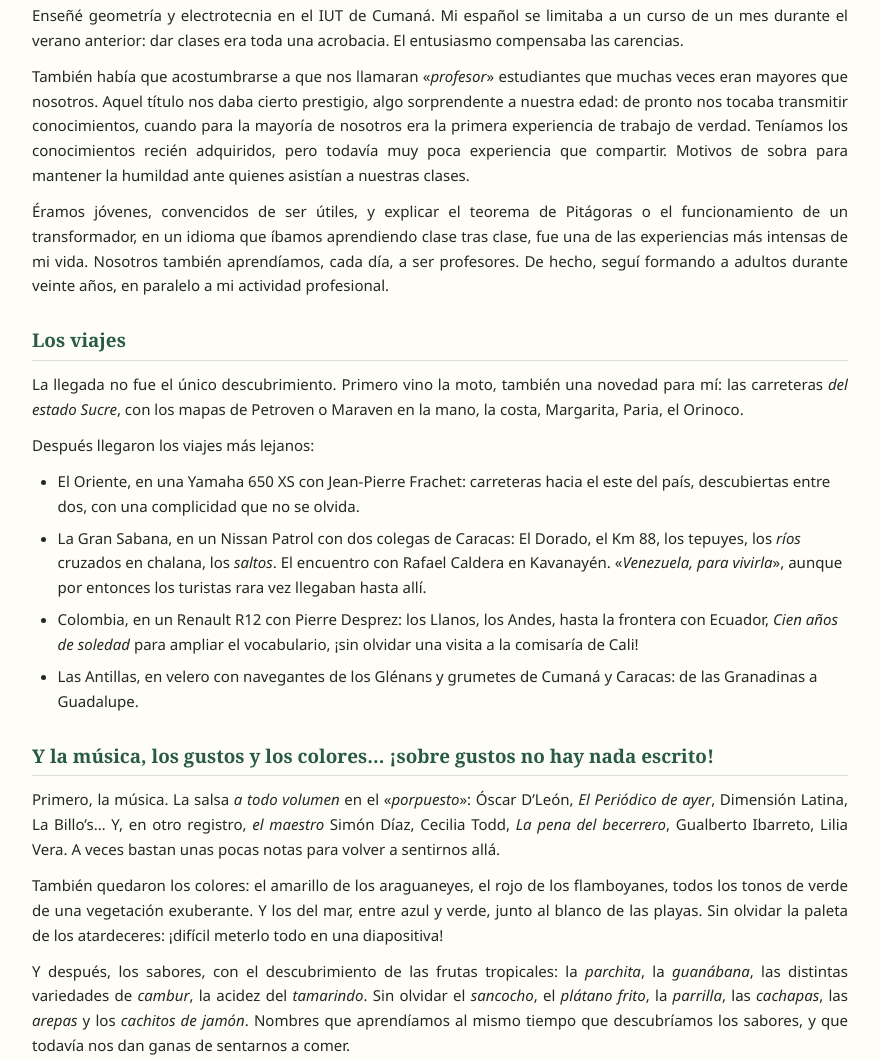
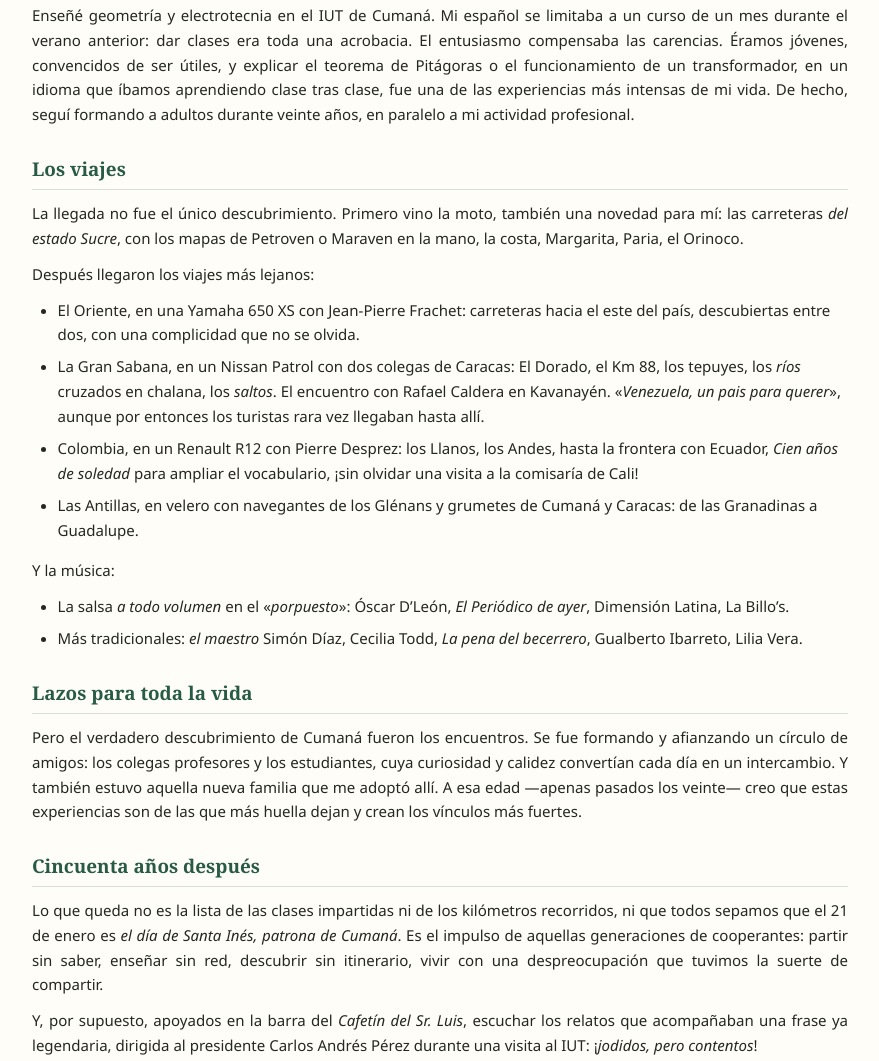
Before and after one commit to PVS-54/50ans-coop-cumana, a plain HTML site: page temoignages/temoignage-pvs-es.html in a window 1280 px wide. Shown: the part 170-1231 px from the top of the page, without its empty margins (200-1079 px from the left). Drawn offline with Linux system fonts and the light colour scheme.

Commit message:
Add files via upload

```diff
--- a/temoignages/temoignage-pvs-es.html
+++ b/temoignages/temoignage-pvs-es.html
@@ -8,14 +8,10 @@
 </head>
 <body>
 <article class="temoignage">
-<p>Era mi primer viaje en avión. En visperas de la Navidad, salí de Francia, con una novela de Raphaëlle Billetdoux en la mano, para llegar a Cumaná, al otro lado del Atlántico. Me esperaban dos años de docencia y muy pocas certezas. A los veintidós años, aquel primer vuelo no fue solo un descubrimiento geográfico, sino un salto a lo desconocido, aunque me acompañaban algunos compañeros de la escuela de ingeniería.</p><h2><strong>Lanzarse a enseñar</strong></h2><p>Enseñé geometría y electrotecnia en el IUT de Cumaná. Mi español se limitaba a un curso de un mes durante el verano anterior: dar clases era toda una acrobacia. El entusiasmo compensaba las carencias.</p>
-<p>También había que acostumbrarse a que nos llamaran «<em>profesor</em>» estudiantes que muchas veces eran mayores que nosotros. Aquel título nos daba cierto prestigio, algo sorprendente a nuestra edad: de pronto nos tocaba transmitir conocimientos, cuando para la mayoría de nosotros era la primera experiencia de trabajo de verdad. Teníamos los conocimientos recién adquiridos, pero todavía muy poca experiencia que compartir. Motivos de sobra para mantener la humildad ante quienes asistían a nuestras clases.</p>
-<p>Éramos jóvenes, convencidos de ser útiles, y explicar el teorema de Pitágoras o el funcionamiento de un transformador, en un idioma que íbamos aprendiendo clase tras clase, fue una de las experiencias más intensas de mi vida. Nosotros también aprendíamos, cada día, a ser profesores. De hecho, seguí formando a adultos durante veinte años, en paralelo a mi actividad profesional.</p><h2><strong>Los viajes</strong></h2><p>La llegada no fue el único descubrimiento. Primero vino la moto, también una novedad para mí: las carreteras <em>del estado Sucre</em>, con los mapas de Petroven o Maraven en la mano, la costa, Margarita, Paria, el Orinoco.</p><p>Después llegaron los viajes más lejanos:</p><ul>
-<li>El Oriente, en una Yamaha 650 XS con Jean-Pierre Frachet: carreteras hacia el este del país, descubiertas entre dos, con una complicidad que no se olvida.</li><li>La Gran Sabana, en un Nissan Patrol con dos colegas de Caracas: El Dorado, el Km 88, los tepuyes, los <em>ríos</em> cruzados en chalana, los <em>saltos</em>. El encuentro con Rafael Caldera en Kavanayén. «<em>Venezuela, para vivirla</em>», aunque por entonces los turistas rara vez llegaban hasta allí.</li><li>Colombia, en un Renault R12 con Pierre Desprez: los Llanos, los Andes, hasta la frontera con Ecuador, <em>Cien años de soledad</em> para ampliar el vocabulario, ¡sin olvidar una visita a la comisaría de Cali!</li><li>Las Antillas, en velero con navegantes de los Glénans y grumetes de Cumaná y Caracas: de las Granadinas a Guadalupe.</li></ul>
-<h2><strong>Y la música, los gustos y los colores… ¡sobre gustos no hay nada escrito!</strong></h2>
-<p>Primero, la música. La salsa <em>a todo volumen</em> en el «<em>porpuesto</em>»: Óscar D’León, <em>El Periódico de ayer</em>, Dimensión Latina, La Billo’s… Y, en otro registro, <em>el maestro</em> Simón Díaz, Cecilia Todd, <em>La pena del becerrero</em>, Gualberto Ibarreto, Lilia Vera. A veces bastan unas pocas notas para volver a sentirnos allá.</p>
-<p>También quedaron los colores: el amarillo de los araguaneyes, el rojo de los flamboyanes, todos los tonos de verde de una vegetación exuberante. Y los del mar, entre azul y verde, junto al blanco de las playas. Sin olvidar la paleta de los atardeceres: ¡difícil meterlo todo en una diapositiva!</p>
-<p>Y después, los sabores, con el descubrimiento de las frutas tropicales: la <em>parchita</em>, la <em>guanábana</em>, las distintas variedades de <em>cambur</em>, la acidez del <em>tamarindo</em>. Sin olvidar el <em>sancocho</em>, el <em>plátano frito</em>, la <em>parrilla</em>, las <em>cachapas</em>, las <em>arepas</em> y los <em>cachitos de jamón</em>. Nombres que aprendíamos al mismo tiempo que descubríamos los sabores, y que todavía nos dan ganas de sentarnos a comer.</p>
+<p>Era mi primer viaje en avión. Entre Navidad y Año Nuevo, salí de Francia, con una novela de Raphaëlle Billetdoux en la mano, para llegar a Cumaná, al otro lado del Atlántico. Me esperaban dos años de docencia y muy pocas certezas. A los veintidós años, aquel primer vuelo no fue solo un descubrimiento geográfico, sino un salto a lo desconocido, aunque me acompañaban algunos compañeros de la escuela de ingeniería.</p><h2><strong>Lanzarse a enseñar</strong></h2><p>Enseñé geometría y electrotecnia en el IUT de Cumaná. Mi español se limitaba a un curso de un mes durante el verano anterior: dar clases era toda una acrobacia. El entusiasmo compensaba las carencias. Éramos jóvenes, convencidos de ser útiles, y explicar el teorema de Pitágoras o el funcionamiento de un transformador, en un idioma que íbamos aprendiendo clase tras clase, fue una de las experiencias más intensas de mi vida. De hecho, seguí formando a adultos durante veinte años, en paralelo a mi actividad profesional.</p><h2><strong>Los viajes</strong></h2><p>La llegada no fue el único descubrimiento. Primero vino la moto, también una novedad para mí: las carreteras <em>del estado Sucre</em>, con los mapas de Petroven o Maraven en la mano, la costa, Margarita, Paria, el Orinoco.</p><p>Después llegaron los viajes más lejanos:</p><ul>
+<li>El Oriente, en una Yamaha 650 XS con Jean-Pierre Frachet: carreteras hacia el este del país, descubiertas entre dos, con una complicidad que no se olvida.</li><li>La Gran Sabana, en un Nissan Patrol con dos colegas de Caracas: El Dorado, el Km 88, los tepuyes, los <em>ríos</em> cruzados en chalana, los <em>saltos</em>. El encuentro con Rafael Caldera en Kavanayén. «<em>Venezuela, un pais para querer</em>», aunque por entonces los turistas rara vez llegaban hasta allí.</li><li>Colombia, en un Renault R12 con Pierre Desprez: los Llanos, los Andes, hasta la frontera con Ecuador, <em>Cien años de soledad</em> para ampliar el vocabulario, ¡sin olvidar una visita a la comisaría de Cali!</li><li>Las Antillas, en velero con navegantes de los Glénans y grumetes de Cumaná y Caracas: de las Granadinas a Guadalupe.</li></ul>
+<p>Y la música:</p><ul>
+<li>La salsa <em>a todo volumen</em> en el «<em>porpuesto</em>»: Óscar D’León, <em>El Periódico de ayer</em>, Dimensión Latina, La Billo’s.</li><li>Más tradicionales: <em>el maestro</em> Simón Díaz, Cecilia Todd, <em>La pena del becerrero</em>, Gualberto Ibarreto, Lilia Vera.</li></ul>
 <h2><strong>Lazos para toda la vida</strong></h2><p>Pero el verdadero descubrimiento de Cumaná fueron los encuentros. Se fue formando y afianzando un círculo de amigos: los colegas profesores y los estudiantes, cuya curiosidad y calidez convertían cada día en un intercambio. Y también estuvo aquella nueva familia que me adoptó allí. A esa edad —apenas pasados los veinte— creo que estas experiencias son de las que más huella dejan y crean los vínculos más fuertes.</p><h2><strong>Cincuenta años después</strong></h2><p>Lo que queda no es la lista de las clases impartidas ni de los kilómetros recorridos, ni que todos sepamos que el 21 de enero es <em>el día de Santa Inés, patrona de Cumaná</em>. Es el impulso de aquellas generaciones de cooperantes: partir sin saber, enseñar sin red, descubrir sin itinerario, vivir con una despreocupación que tuvimos la suerte de compartir.</p><p>Y, por supuesto, apoyados en la barra del <em>Cafetín del Sr. Luis</em>, escuchar los relatos que acompañaban una frase ya legendaria, dirigida al presidente Carlos Andrés Pérez durante una visita al IUT: ¡<em>jodidos, pero contentos</em>!</p><p class="signature"><em>Philippe Vogt-Schilb. Edición con ayuda de la IA.</em></p></article>
 </body>
 </html>
```
Also changed, not shown: temoignages/temoignage-pvs.html (+8 -9 lines).
